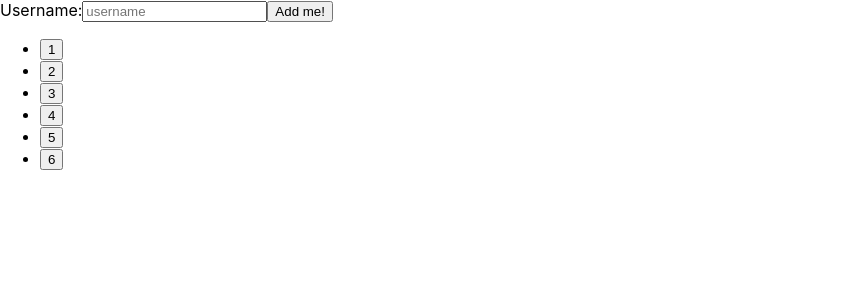
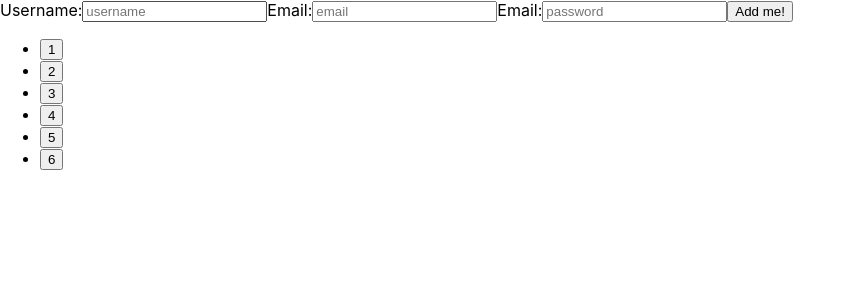
Before and after one commit to Rajayne/CRAPractice, a React (Create React App) app: page / in a window 1280 px wide. Shown: the top 300 px of the page, without its empty margins (0-855 px from the left). Built offline with nearby package versions, Linux system fonts and the light colour scheme.

Commit message:
Create handleChange for formData for more than one input

```diff
--- a/src/UserForm.js
+++ b/src/UserForm.js
@@ -1,15 +1,24 @@
 import React, { useState } from "react";
 
 const UserForm = () => {
-  const [username, setUsername] = useState("");
+  const initialState = {
+    username: "",
+    email: "",
+    password: "",
+  };
+  const [formData, setFormData] = useState(initialState);
   const handleChange = (e) => {
-    setUsername(e.target.value);
-    console.log(e.target.value);
+    const { name, value } = e.target;
+    setFormData((data) => ({ ...data, [name]: value }));
   };
 
   const handleSubmit = (e) => {
     e.preventDefault();
-    alert(`Created user: ${username}`);
+    const { username, email, password } = formData;
+    alert(
+      `Created user: ${username} with email ${email} and password ${password}`
+    );
+    setFormData(initialState);
   };
 
   //Alternative: button onClick={handleSubmit}
@@ -19,8 +28,29 @@ const UserForm = () => {
       <input
         id="username"
         type="text"
+        name="username"
         placeholder="username"
-        value={username}
+        value={formData.username}
+        onChange={handleChange}
+      ></input>
+
+      <label htmlFor="email">Email:</label>
+      <input
+        id="email"
+        type="text"
+        name="email"
+        placeholder="email"
+        value={formData.email}
+        onChange={handleChange}
+      ></input>
+
+      <label htmlFor="password">Email:</label>
+      <input
+        id="password"
+        type="text"
+        name="password"
+        placeholder="password"
+        value={formData.password}
         onChange={handleChange}
       ></input>
       <button>Add me!</button>
```
